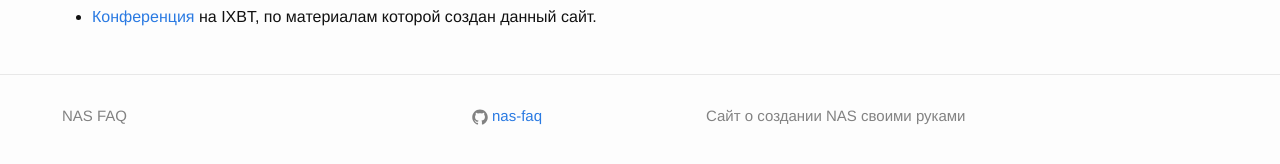
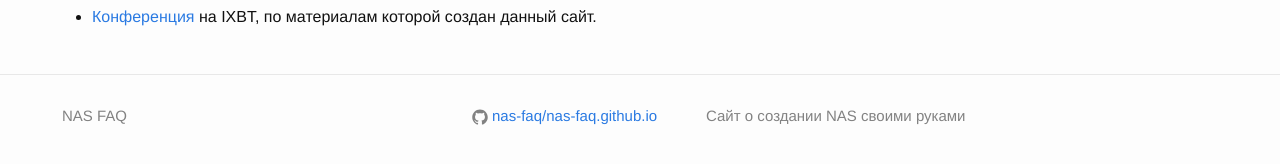
Before and after one commit to nas-faq/nas-faq.github.io, a Jekyll site: the page built from index.html, in a window 1280 px wide. Shown: the part 468-632 px from the top of the page. Built offline with Jekyll 4.4.1, drawn with Linux system fonts in a browser that asks for light colours; Markdown is read by kramdown in place of the engine named in the settings.

Commit message:
now the link to the github repo is generated instead

```diff
--- a/_config.yml
+++ b/_config.yml
@@ -6,7 +6,7 @@ description: > # this means to ignore newlines until "baseurl:"
 baseurl: "" # the subpath of your site, e.g. /blog/
 url: "http://nas-faq.nas-faq.com" # the base hostname & protocol for your site
 #twitter_username: nas-faq
-github_username:  nas-faq
+github_username:  nas-faq/nas-faq.github.io
 # SIV: my vars
 toc_name: Содержание
 
```
